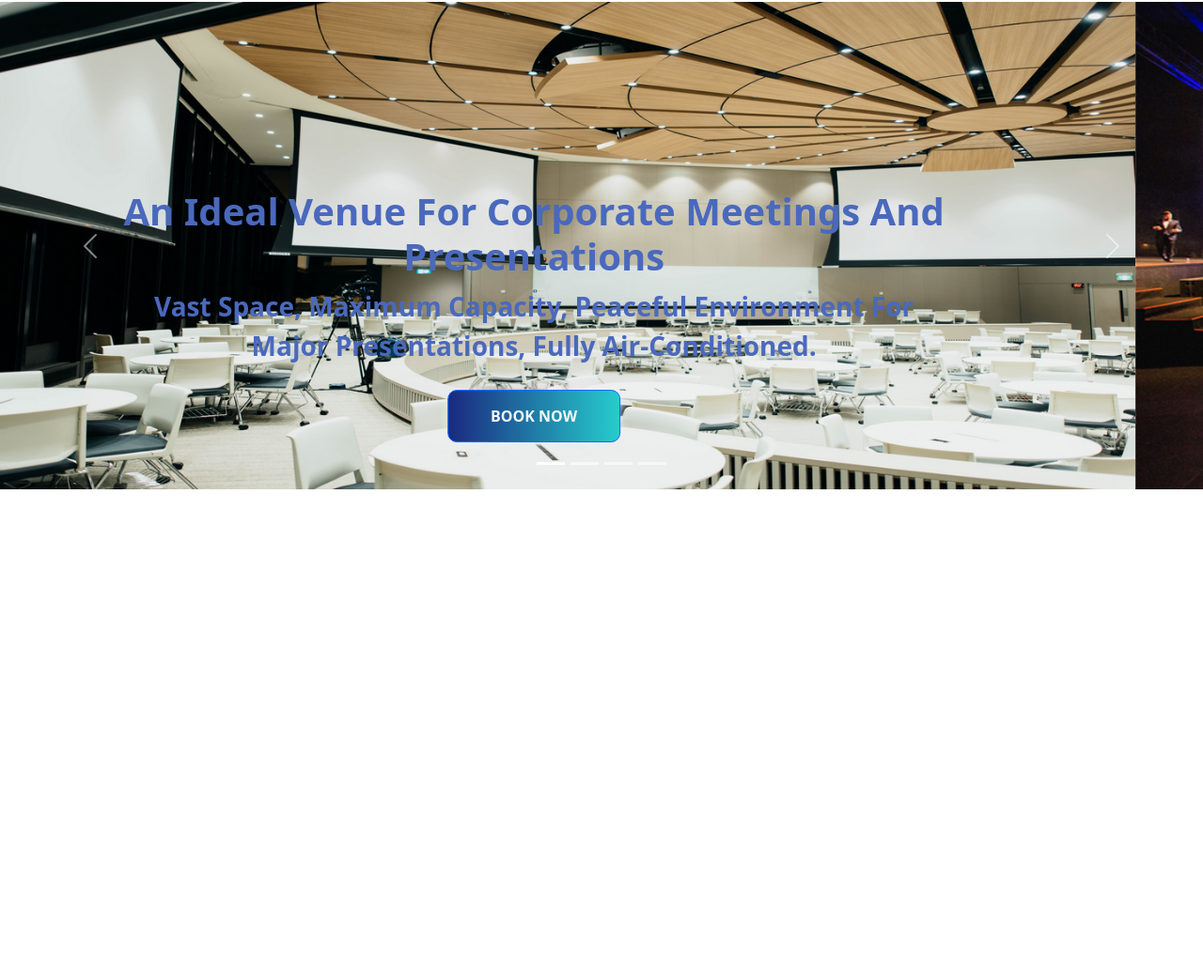
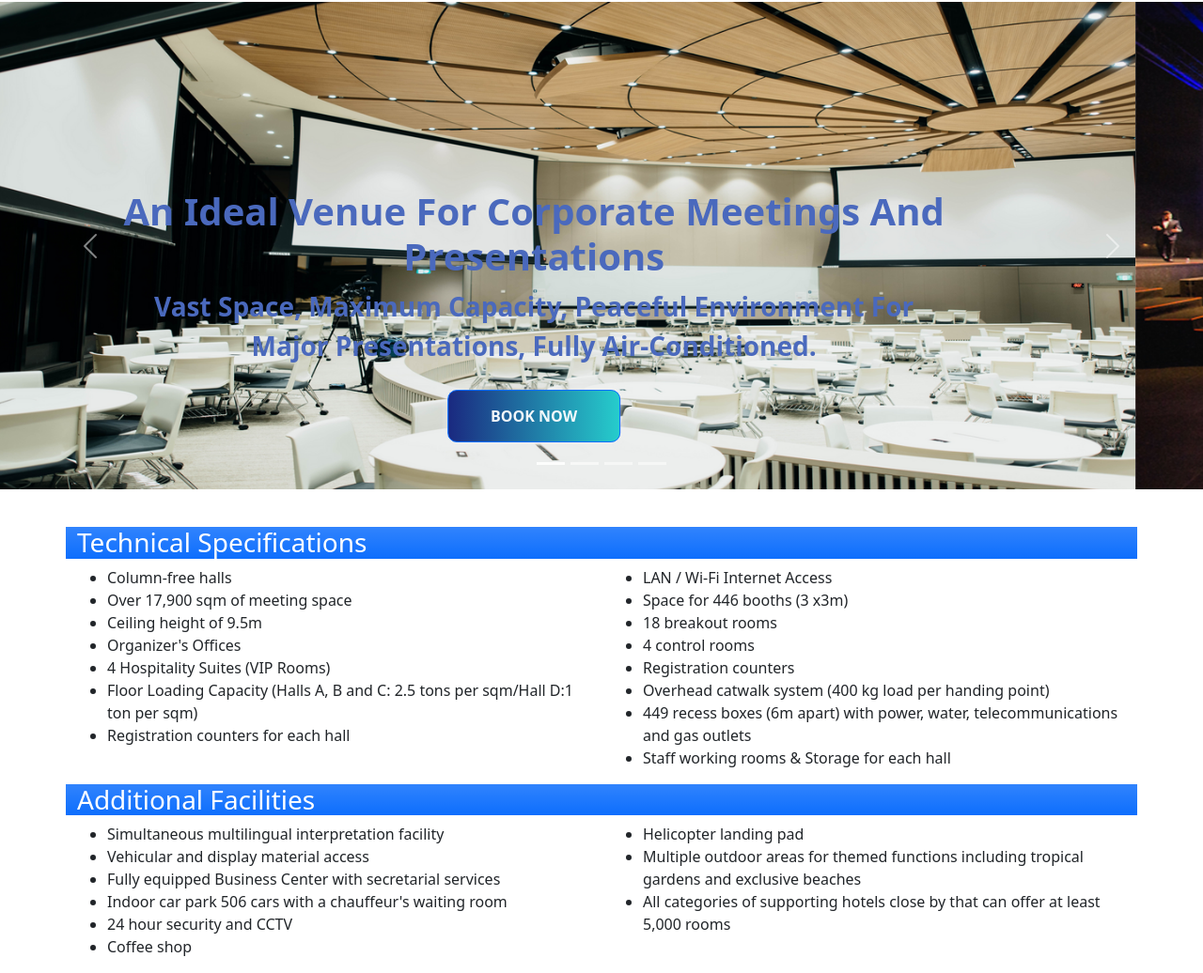
Before and after one commit to Junaith1994/dynamic-chittagong-convention-center, a plain HTML site: page index.html in a window 1280 px wide. Shown: the part 54-1090 px from the top of the page at 94% size. Before the commit the page ends 800 px from the top, so only its background shows below. Drawn offline with nearby package versions, Linux system fonts and the light colour scheme.

Commit message:
Added featured Section

```diff
--- a/index.html
+++ b/index.html
@@ -18,7 +18,7 @@
         <section class="container">
             <nav class="navbar navbar-expand-lg navbar-light">
                 <div class="container-fluid">
-                    <a class="navbar-brand fw-bolder" href="#">Dynamic Chittagong Convention Center</a>
+                    <a class="navbar-brand fw-bolder text-sm-start text-wrap" href="#">Dynamic Chittagong Convention Center</a>
                     <button class="navbar-toggler" type="button" data-bs-toggle="collapse" data-bs-target="#navbarNav"
                         aria-controls="navbarNav" aria-expanded="false" aria-label="Toggle navigation">
                         <span class="navbar-toggler-icon"></span>
@@ -106,6 +106,58 @@
         <!-- Carousel Section End -->
     </header>
     <!-- Header End -->
+    <!-- Main Section Start -->
+    <main>
+        <!-- Feature Section Start -->
+        <section class="container mt-3 pt-4">
+            <div class="row">
+                <h3 class="bg-primary bg-gradient text-white">Technical Specifications</h3>
+                <div class="col-lg-6 col-md-6">
+                    <ul>
+                        <li>Column-free halls</li>
+                        <li>Over 17,900 sqm of meeting space</li>
+                        <li>Ceiling height of 9.5m</li>
+                        <li>Organizer's Offices</li>
+                        <li>4 Hospitality Suites (VIP Rooms)</li>
+                        <li>Floor Loading Capacity (Halls A, B and C: 2.5 tons per sqm/Hall D:1 ton per sqm)</li>
+                        <li>Registration counters for each hall</li>
+                    </ul>
+                </div>
+                <div class="col-lg-6 col-md-6">
+                    <ul>
+                        <li>LAN / Wi-Fi Internet Access</li>
+                        <li>Space for 446 booths (3 x3m)</li>
+                        <li>18 breakout rooms</li>
+                        <li>4 control rooms</li>
+                        <li>Registration counters</li>
+                        <li>Overhead catwalk system (400 kg load per handing point)</li>
+                        <li>449 recess boxes (6m apart) with power, water, telecommunications and gas outlets</li>
+                        <li>Staff working rooms & Storage for each hall</li>
+                    </ul>
+                </div>
+                <h3 class="bg-primary bg-gradient text-white">Additional Facilities</h3>
+                <div class="col-lg-6 col-md-6">
+                    <ul>
+                        <li>Simultaneous multilingual interpretation facility</li>
+                        <li>Vehicular and display material access</li>
+                        <li>Fully equipped Business Center with secretarial services</li>
+                        <li>Indoor car park 506 cars with a chauffeur's waiting room</li>
+                        <li>24 hour security and CCTV</li>
+                        <li>Coffee shop</li>
+                    </ul>
+                </div>
+                <div class="col-lg-6 col-md-6">
+                    <ul>
+                        <li>Helicopter landing pad</li>
+                        <li>Multiple outdoor areas for themed functions including tropical gardens and exclusive beaches</li>
+                        <li>All categories of supporting hotels close by that can offer at least 5,000 rooms</li>
+                    </ul>
+                </div>
+            </div>
+        </section>
+        <!-- Feature Section End -->
+    </main>
+    <!-- Main Section End -->
 
     <!-- JavaScript Link -->
     <script src="https://cdn.jsdelivr.net/npm/bootstrap@5.1.3/dist/js/bootstrap.bundle.min.js"
```
